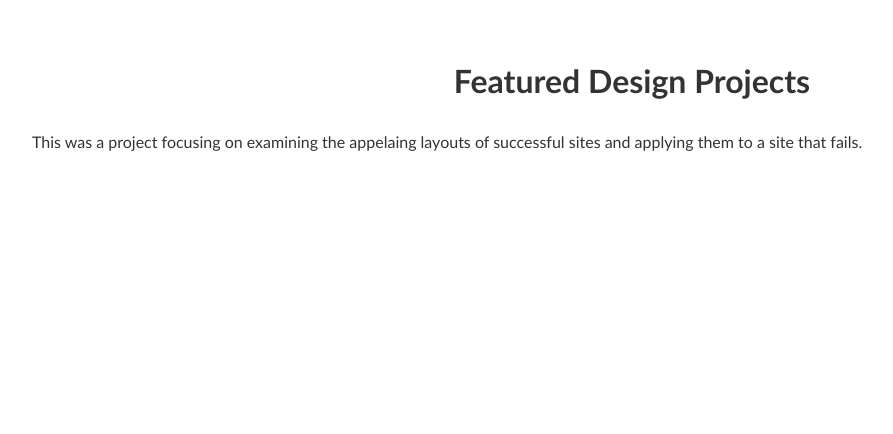
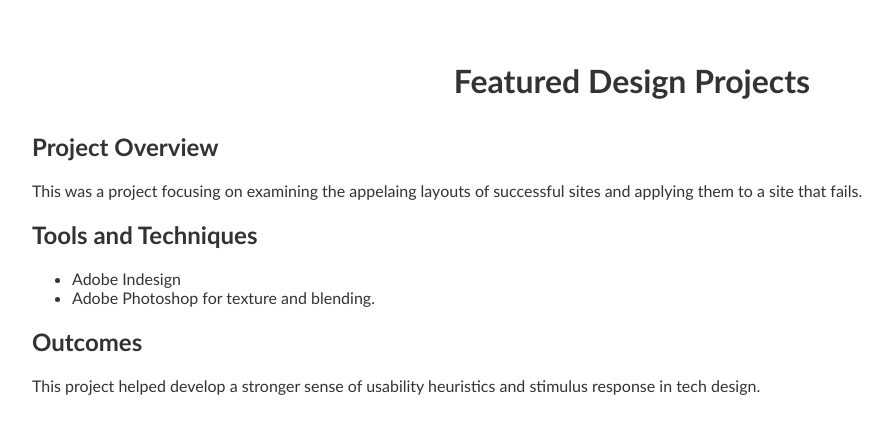
Before and after one commit to PayneBgraphdesigner/portfolio, a Jekyll site: the page built from _design/website-redesign.md, in a window 1280 px wide. Shown: the top 434 px of the page, without its empty margins (8-901 px from the left). Built offline with Jekyll 4.4.1, drawn with Linux system fonts in a browser that asks for light colours.

Commit message:
Update website-redesign.md

```diff
--- a/_design/website-redesign.md
+++ b/_design/website-redesign.md
@@ -5,4 +5,15 @@ description: "Redesigning a preexisting website design."
 layout: design
 ---
 
+## Project Overview
+
 This was a project focusing on examining the appelaing layouts of successful sites and applying them to a site that fails.
+
+## Tools and Techniques
+
+- Adobe Indesign
+- Adobe Photoshop for texture and blending.
+
+## Outcomes
+
+This project helped develop a stronger sense of usability heuristics and stimulus response in tech design.
```
